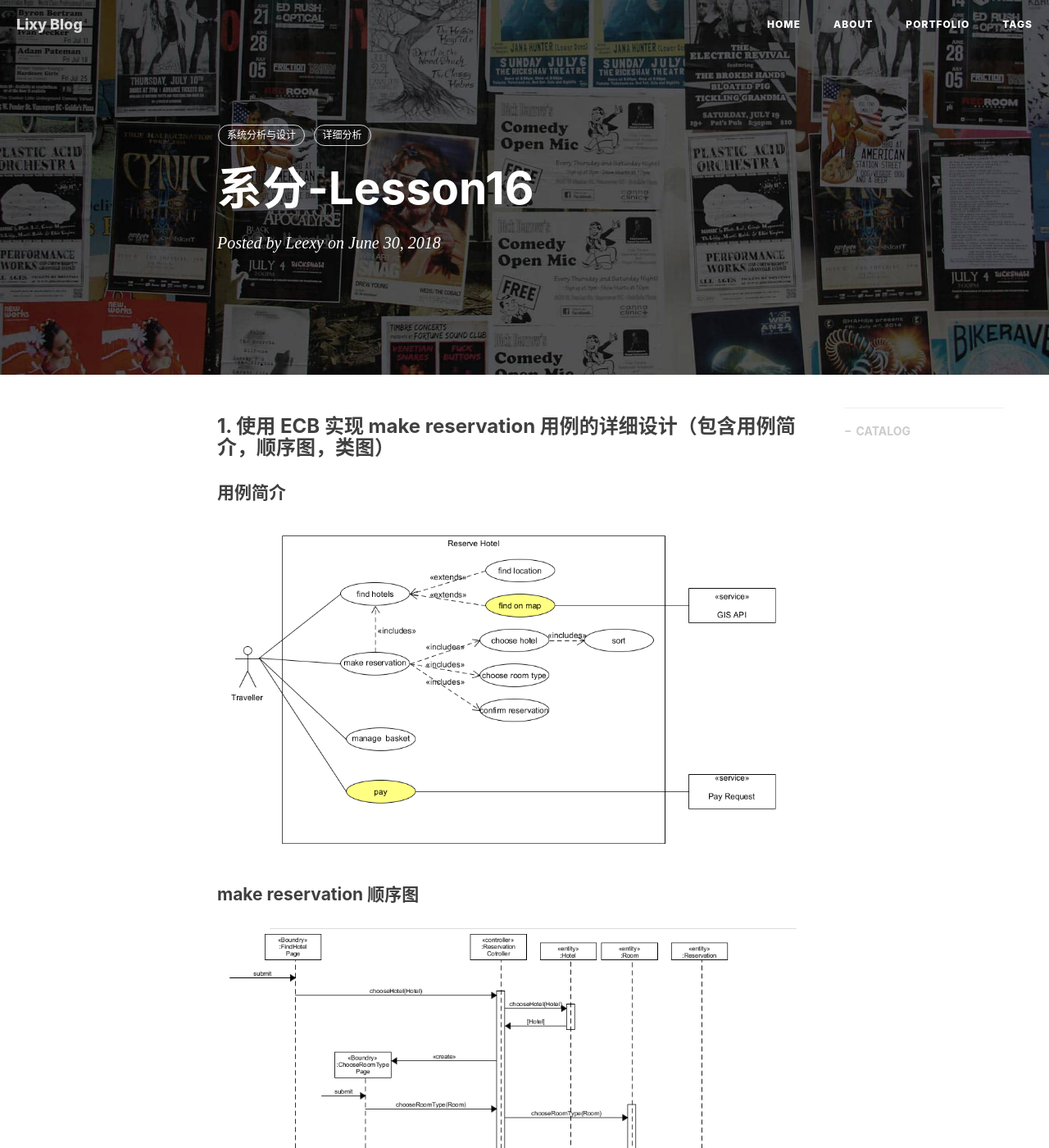
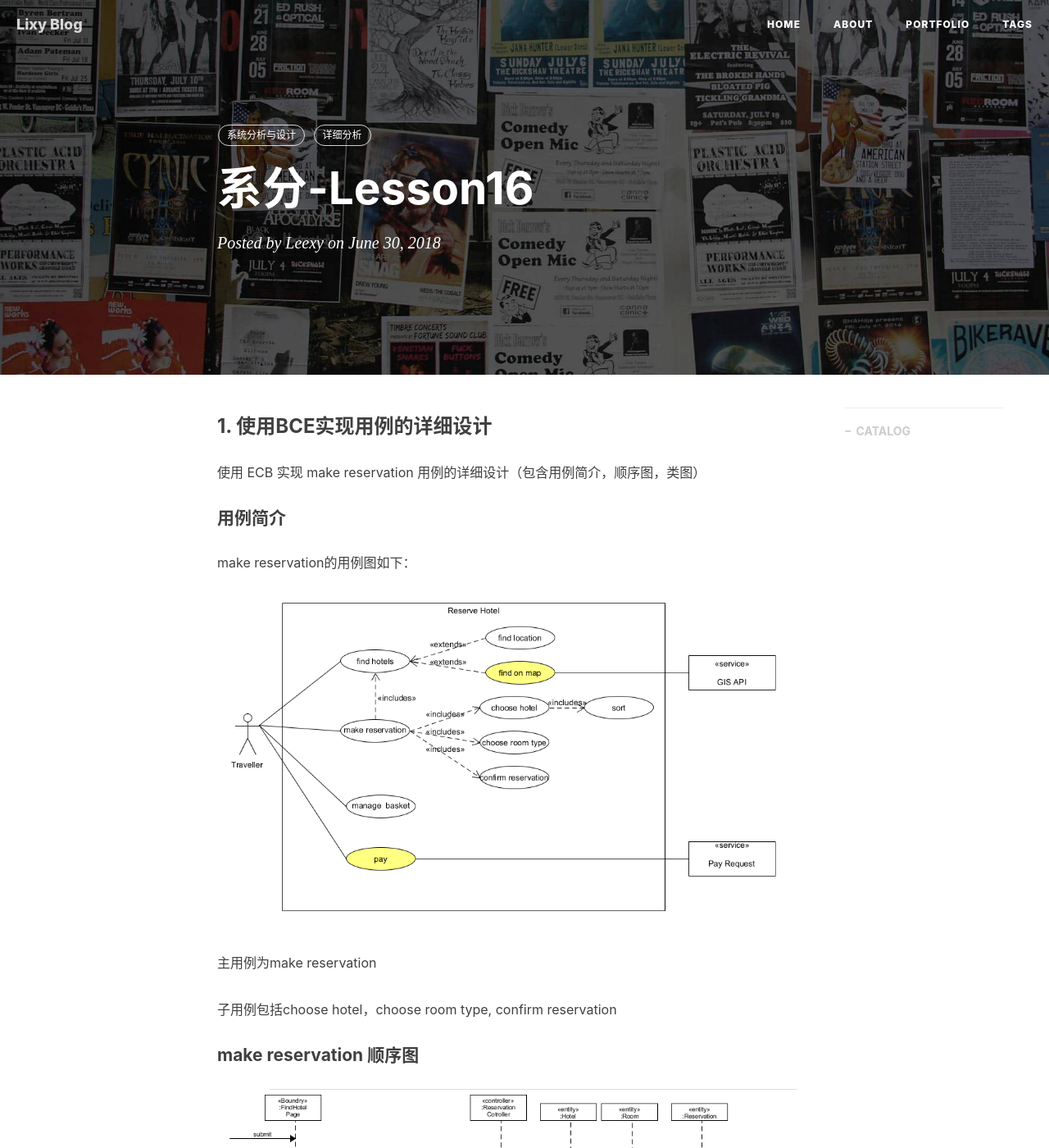
Before and after one commit to humanlee1011/humanlee1011.github.io, a Jekyll site: the page built from _posts/2018-06-30-Lesson16.md, in a window 1280 px wide and 1400 px high. Shown: the whole window at 82% size. Built offline with Jekyll 4.4.1, drawn with Linux system fonts in a browser that asks for light colours; nearby versions of some CDN libraries; comment, search, counter and statistics services are not loaded; some of the changed text lies outside the part shown.

Commit message:
update blog: 2018-06-30-Lesson16

```diff
--- a/_posts/2018-06-30-Lesson16.md
+++ b/_posts/2018-06-30-Lesson16.md
@@ -9,16 +9,26 @@ tags:
     - 详细分析
 ---
 
-### 1. 使用 ECB 实现 make reservation 用例的详细设计（包含用例简介，顺序图，类图）
+### 1. 使用BCE实现用例的详细设计
+
+使用 ECB 实现 make reservation 用例的详细设计（包含用例简介，顺序图，类图）
 
 #### 用例简介
+make reservation的用例图如下：
 ![use case](/img/post_img/2018-04-18-Lesson6/hotel_use_case.png)
+
+主用例为make reservation
+
+子用例包括choose hotel，choose room type, confirm reservation
 
 #### make reservation 顺序图
 ![sequence](/img/post_img/2018-06-30-Lesson16/make_reservation_sequence.png)
 
+
 #### make reservation 类图
 ![class](/img/post_img/2018-06-30-Lesson16/make_reservation_class.png)
 
-### 2. 将逻辑设计类图映射到实际项目框架的包图。用树形结构表述实现的包和类
+### 2. 框架映射
+
+将逻辑设计类图映射到实际项目框架的包图。用树形结构表述实现的包和类。
 ![mapping](/img/post_img/2018-06-30-Lesson16/mapping.png)
```
